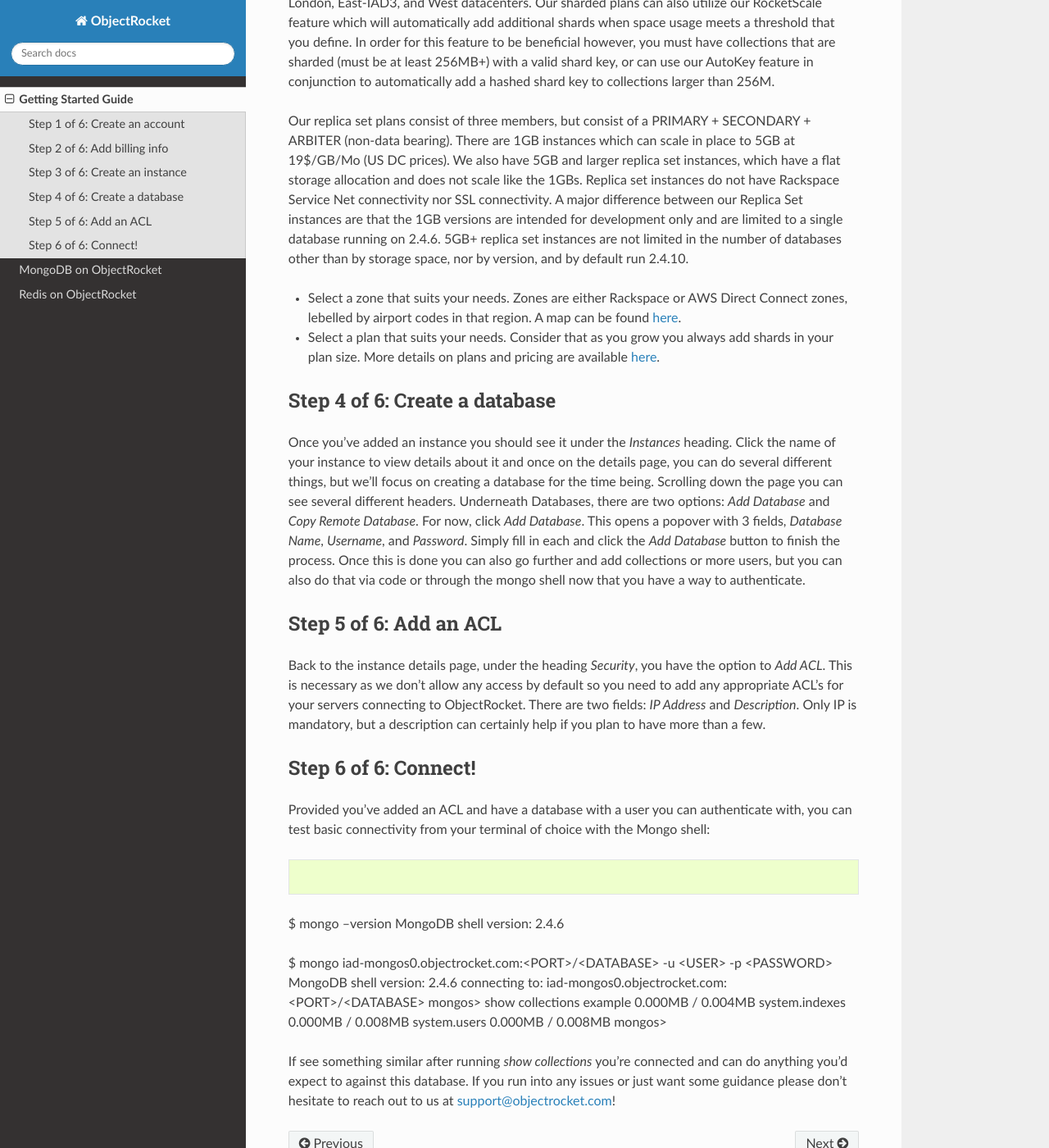
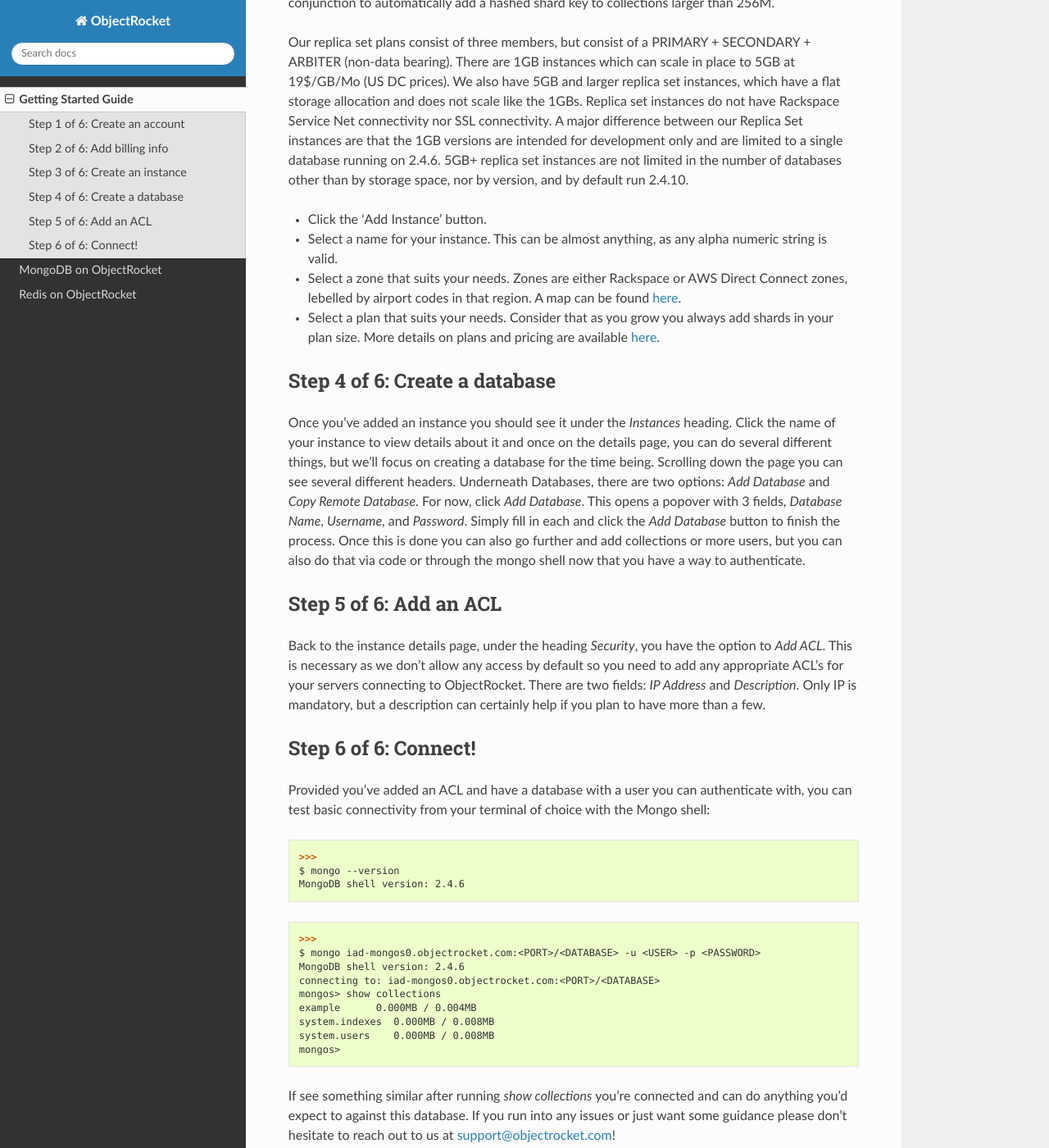
Before and after one commit to zcorleissen/documentation, a Sphinx documentation site: the page built from source/getting_started.rst, in a window 1280 px wide and 1400 px high, scrolled down 1224 px. Shown: the whole window at 82% size. Built offline with Sphinx 7.4.7 and the Read the Docs theme 2.0.0, drawn with Linux system fonts in a browser that asks for light colours; some of the changed text lies outside the part shown.

Commit message:
more code formatting

```diff
--- a/source/getting_started.rst
+++ b/source/getting_started.rst
@@ -27,15 +27,15 @@
 Step 3 of 6: Create an instance
 ~~~~~~~~~~~~~~~~~~~~~~~~~~~~~~~
 
-- Click the 'Add Instance' button.
-
-- Select a name for your instance. This can be almost anything, as any alpha numeric string is valid.
-
 Here's a breakdown of the differences between a Replica Set and a Sharded instance on our platform:
 
 In our sharded plans, an instance will consist of four redundant mongos servers, three config servers and N number of shards. A shard is comprised of a three member replica set (1 Primary + 2 Secondaries).  This is for data redundancy, fault tolerance, and provides us with the ability to do maintenances in a MongoDB best practice way. These plans also come with Rackspace ServiceNet connectivity with the same datacenter, SSL connection support, and AWS DirectConnect in our London, East-IAD3, and West datacenters. Our sharded plans can also utilize our RocketScale feature which will automatically add additional shards when space usage meets a threshold that you define. In order for this feature to be beneficial however, you must have collections that are sharded (must be at least 256MB+) with a valid shard key, or can use our AutoKey feature in conjunction to automatically add a hashed shard key to collections larger than 256M.
 
 Our replica set plans consist of three members, but consist of a PRIMARY + SECONDARY + ARBITER (non-data bearing). There are 1GB instances which can scale in place to 5GB at 19$/GB/Mo (US DC prices). We also have 5GB and larger replica set instances, which have a flat storage allocation and does not scale like the 1GBs. Replica set instances do not have Rackspace Service Net connectivity nor SSL connectivity. A major difference between our Replica Set instances are that the 1GB versions are intended for development only and are limited to a single database running on 2.4.6. 5GB+ replica set instances are not limited in the number of databases other than by storage space, nor by version, and by default run 2.4.10.
+
+- Click the 'Add Instance' button.
+
+- Select a name for your instance. This can be almost anything, as any alpha numeric string is valid.
 
 - Select a zone that suits your needs. Zones are either Rackspace or AWS Direct Connect zones, lebelled by airport codes in that region. A map can be found `here <http://objectrocket.com/features>`_.
 
@@ -56,11 +56,11 @@
 
 Provided you've added an ACL and have a database with a user you can authenticate with, you can test basic connectivity from your terminal of choice with the Mongo shell:
 
-.. code-block:: bash
-
+>>>
 $ mongo --version
 MongoDB shell version: 2.4.6
 
+>>>
 $ mongo iad-mongos0.objectrocket.com:<PORT>/<DATABASE> -u <USER> -p <PASSWORD>
 MongoDB shell version: 2.4.6
 connecting to: iad-mongos0.objectrocket.com:<PORT>/<DATABASE>
```
